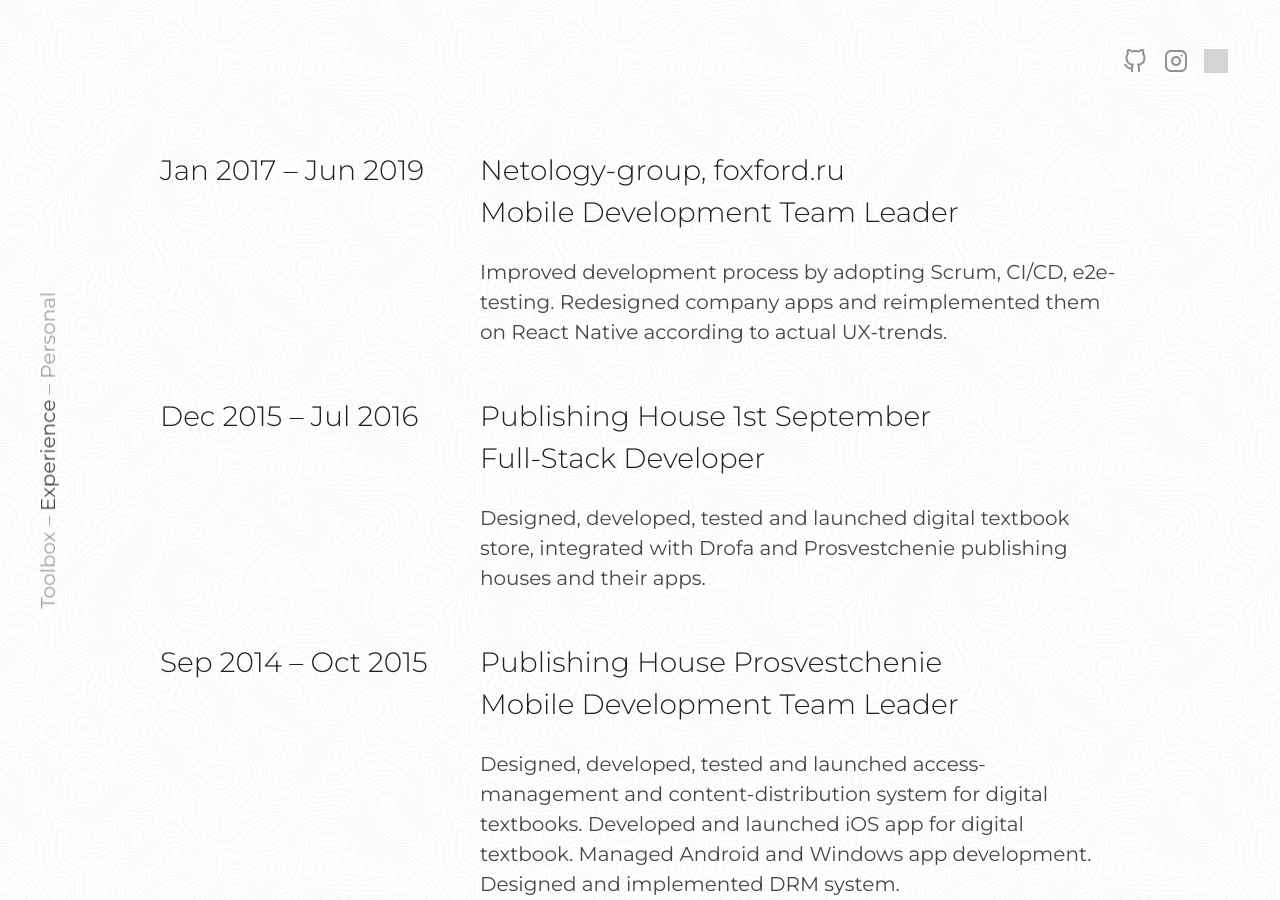
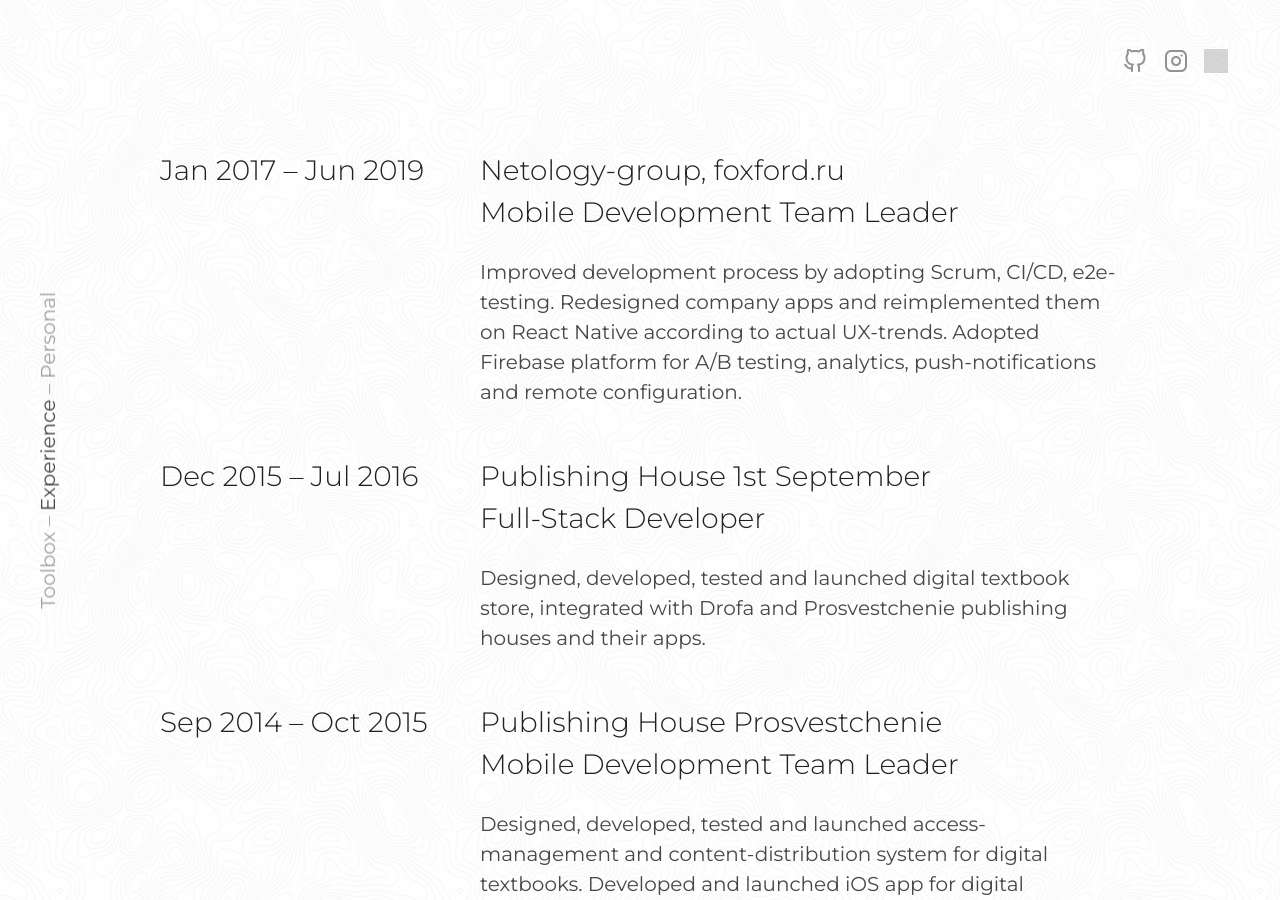
Before and after one commit to n4kz/com.n4kz, a Jekyll site: the page built from index.html, in a window 1280 px wide and 900 px high, scrolled down 775 px. Built offline with Jekyll 4.4.1, drawn with Linux system fonts in a browser that asks for light colours; nearby versions of some CDN libraries; grey boxes are pictures that could not be loaded.

Commit message:
Updated content

```diff
--- a/_data/en/experience.yml
+++ b/_data/en/experience.yml
@@ -5,9 +5,10 @@
     place: Netology-group, foxford.ru
     title: Mobile Development Team Leader
     about: >
-      Improved development process by adopting Scrum, CI/CD,
-      e2e-testing. Redesigned company apps and reimplemented them
-      on React Native according to actual UX-trends.
+      Improved development process by adopting Scrum, CI/CD, e2e-testing.
+      Redesigned company apps and reimplemented them on React Native
+      according to actual UX-trends. Adopted Firebase platform for
+      A/B testing, analytics, push-notifications and remote configuration.
 
   -
     dates: Dec 2015 &ndash; Jul 2016
--- a/_data/en/personal.yml
+++ b/_data/en/personal.yml
@@ -1,10 +1,10 @@
 label: Personal
 
-title: >
+title: >-
   Hello. I'm Alexander Nazarov.
   I design and develop mobile applications and components.
 
-description: >
+description: >-
   Besides of that I occasionally take photos, ski, cycle.
   However most often I find myself living ordinary life in Russia,
   so far away from snow, mountains and even ocean.
```
Also changed, not shown: _data/ru/personal.yml (+6 -6 lines).
